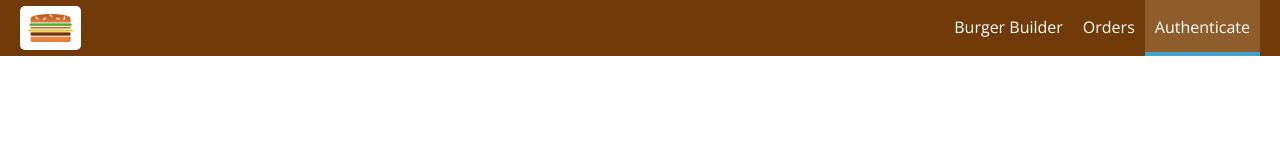
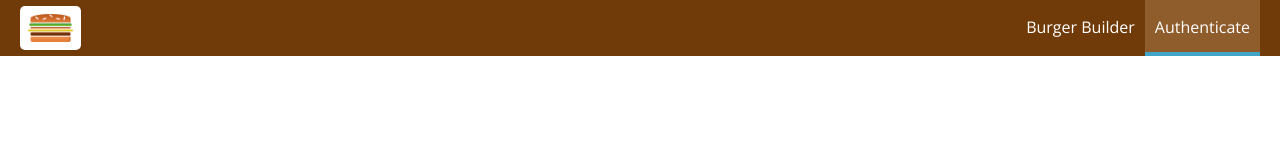
Before and after one commit to ign0ramus/burger-builder, a React app: page /auth in a window 1280 px wide. Shown: the top 160 px of the page. Built offline with nearby package versions, Linux system fonts and the light colour scheme.

Commit message:
add redirect if not auth

```diff
--- a/src/App.js
+++ b/src/App.js
@@ -6,6 +6,7 @@ import BurgerBuilder from './containers/BurgerBuilder/BurgerBuilder';
 import Checkout from './containers/Checkout/Checkout';
 import Orders from './containers/Orders/Orders';
 import Auth from './containers/Auth/Auth';
+import Logout from './containers/Auth/Logout/Logout';
 
 class App extends Component {
 	render() {
@@ -16,6 +17,7 @@ class App extends Component {
 						<Route path='/checkout' render={props => <Checkout {...props} />} />
 						<Route path='/orders' component={props => <Orders {...props} />} />
 						<Route path='/auth' component={props => <Auth {...props} />} />
+						<Route path='/logout' component={props => <Logout {...props} />} />
 						<Route
 							path='/'
 							exact
--- a/src/components/Navigation/NavigationItems/NavigationItems.js
+++ b/src/components/Navigation/NavigationItems/NavigationItems.js
@@ -3,13 +3,18 @@ import React from 'react';
 import classes from './NavigationItems.css';
 import NavigationItem from './NavigationItem/NavigationItem';
 
-const navigationItems = () => (
+const navigationItems = ({ isAuth }) => (
 	<ul className={classes.NavigationItems}>
 		<NavigationItem link='/' exact>
 			Burger Builder
 		</NavigationItem>
-		<NavigationItem link='/orders'>Orders</NavigationItem>
-		<NavigationItem link='/auth'>Authenticate</NavigationItem>
+
+		{isAuth && <NavigationItem link='/orders'>Orders</NavigationItem>}
+		{isAuth ? (
+			<NavigationItem link='/logout'>Logout</NavigationItem>
+		) : (
+			<NavigationItem link='/auth'>Authenticate</NavigationItem>
+		)}
 	</ul>
 );
 
--- a/src/components/Navigation/SideDrawer/SideDrawer.js
+++ b/src/components/Navigation/SideDrawer/SideDrawer.js
@@ -6,20 +6,20 @@ import classes from './SideDrawer.css';
 import Backdrop from '../../UI/Backdrop/Backdrop';
 import Aux from '../../../hoc/Aux/Aux';
 
-const sideDrawer = ( props ) => {
+const sideDrawer = props => {
 	let attachedClasses = [classes.SideDrawer, classes.Close];
 	if (props.open) {
 		attachedClasses = [classes.SideDrawer, classes.Open];
 	}
 	return (
 		<Aux>
-            <Backdrop show={props.open} clicked={props.closed}/>
+			<Backdrop show={props.open} clicked={props.closed} />
 			<div className={attachedClasses.join(' ')}>
 				<div className={classes.Logo}>
 					<Logo />
 				</div>
 				<nav>
-                    <NavigationItems />
+					<NavigationItems isAuth={props.isAuth} />
 				</nav>
 			</div>
 		</Aux>
--- a/src/components/Navigation/Toolbar/Toolbar.js
+++ b/src/components/Navigation/Toolbar/Toolbar.js
@@ -13,7 +13,7 @@ const toolbar = props => (
 				<Logo />
 			</div>
 			<nav className={classes.DesktopOnly}>
-				<NavigationItems />
+				<NavigationItems isAuth={props.isAuth} />
 			</nav>
 		</div>
 	</header>
--- a/src/containers/BurgerBuilder/BurgerBuilder.js
+++ b/src/containers/BurgerBuilder/BurgerBuilder.js
@@ -14,6 +14,7 @@ import {
 	purchaseInit,
 } from '../../redux/actions';
 import axios from '../../axios-orders';
+import { Redirect } from 'react-router-dom';
 
 class BurgerBuilder extends Component {
 	state = {
@@ -49,6 +50,9 @@ class BurgerBuilder extends Component {
 	};
 
 	render() {
+		if (!this.props.isAuth) {
+			return <Redirect to='/auth' />;
+		}
 		const disabledInfo = {
 			...this.props.ings,
 		};
@@ -104,6 +108,7 @@ const mapStateToProps = state => {
 		ings: state.burgerBuilder.ingredients,
 		totalPrice: state.burgerBuilder.totalPrice,
 		error: state.burgerBuilder.error,
+		isAuth: state.auth.token !== null,
 	};
 };
 
--- a/src/containers/Checkout/Checkout.js
+++ b/src/containers/Checkout/Checkout.js
@@ -16,6 +16,10 @@ class Checkout extends Component {
 	render() {
 		if (!this.props.ings || this.props.purchased) {
 			return <Redirect to='/' />;
+		}
+
+		if (!this.props.isAuth) {
+			return <Redirect to='/auth' />;
 		}
 
 		return (
@@ -38,6 +42,7 @@ const mapStateToProps = state => {
 	return {
 		ings: state.burgerBuilder.ingredients,
 		purchased: state.order.purchased,
+		isAuth: state.auth.token !== null,
 	};
 };
 
--- a/src/containers/Orders/Orders.js
+++ b/src/containers/Orders/Orders.js
@@ -5,6 +5,7 @@ import withErrorHandler from '../../hoc/withErrorHandler/withErrorHandler';
 import { getOrders } from '../../redux/actions';
 import { connect } from 'react-redux';
 import Spinner from '../../components/UI/Spinner/Spinner';
+import { Redirect } from 'react-router-dom';
 
 class Orders extends Component {
 	componentDidMount() {
@@ -12,6 +13,10 @@ class Orders extends Component {
 	}
 
 	render() {
+		if (!this.props.isAuth) {
+			return <Redirect to='/auth' />;
+		}
+
 		if (this.props.isLoading) {
 			return <Spinner />;
 		}
@@ -32,6 +37,7 @@ class Orders extends Component {
 const mapStateToProps = state => ({
 	orders: state.order.orders,
 	isLoading: state.order.isLoading,
+	isAuth: state.auth.token !== null,
 });
 
 const mapDispatchToProps = dispatch => ({
--- a/src/hoc/Layout/Layout.js
+++ b/src/hoc/Layout/Layout.js
@@ -1,4 +1,5 @@
 import React, { Component } from 'react';
+import { connect } from 'react-redux';
 
 import classes from './Layout.css';
 import Toolbar from '../../components/Navigation/Toolbar/Toolbar';
@@ -22,8 +23,12 @@ class Layout extends Component {
 	render() {
 		return (
 			<div className={classes.Layout}>
-				<Toolbar drawerToggleClicked={this.sideDrawerToggleHandler} />
+				<Toolbar
+					isAuth={this.props.isAuth}
+					drawerToggleClicked={this.sideDrawerToggleHandler}
+				/>
 				<SideDrawer
+					isAuth={this.props.isAuth}
 					open={this.state.showSideDrawer}
 					closed={this.sideDrawerClosedHandler}
 				/>
@@ -33,4 +38,8 @@ class Layout extends Component {
 	}
 }
 
-export default Layout;
+const mapStateToProps = state => ({
+	isAuth: state.auth.token !== null,
+});
+
+export default connect(mapStateToProps)(Layout);
--- a/src/redux/actions/index.js
+++ b/src/redux/actions/index.js
@@ -5,4 +5,4 @@ export {
 } from './burgerBuilder';
 export { purchase, purchaseInit, getOrders } from './order';
 
-export { auth } from './auth';
+export { auth, logout } from './auth';
--- a/src/redux/actions/order.js
+++ b/src/redux/actions/order.js
@@ -28,10 +28,10 @@ const purchaseStart = () => ({
 	type: PURCHASE_START,
 });
 
-export const purchase = data => dispatch => {
+export const purchase = data => (dispatch, getState) => {
 	dispatch(purchaseStart());
 	axios
-		.post('/orders.json', data)
+		.post('/orders.json?auth=' + getState().auth.token, data)
 		.then(response => {
 			dispatch(purchaseSuccess(response.data.name, data));
 		})
@@ -62,10 +62,10 @@ const getOrdersStart = () => ({
 	type: GET_ORDERS_START,
 });
 
-export const getOrders = () => dispatch => {
+export const getOrders = () => (dispatch, getState) => {
 	dispatch(getOrdersStart());
 	axios
-		.get('/orders.json')
+		.get('/orders.json?auth=' + getState().auth.token)
 		.then(res => {
 			const fetchedOrders = [];
 			for (let key in res.data) {
```
Lines whose indentation alone changed are shown as unchanged.
